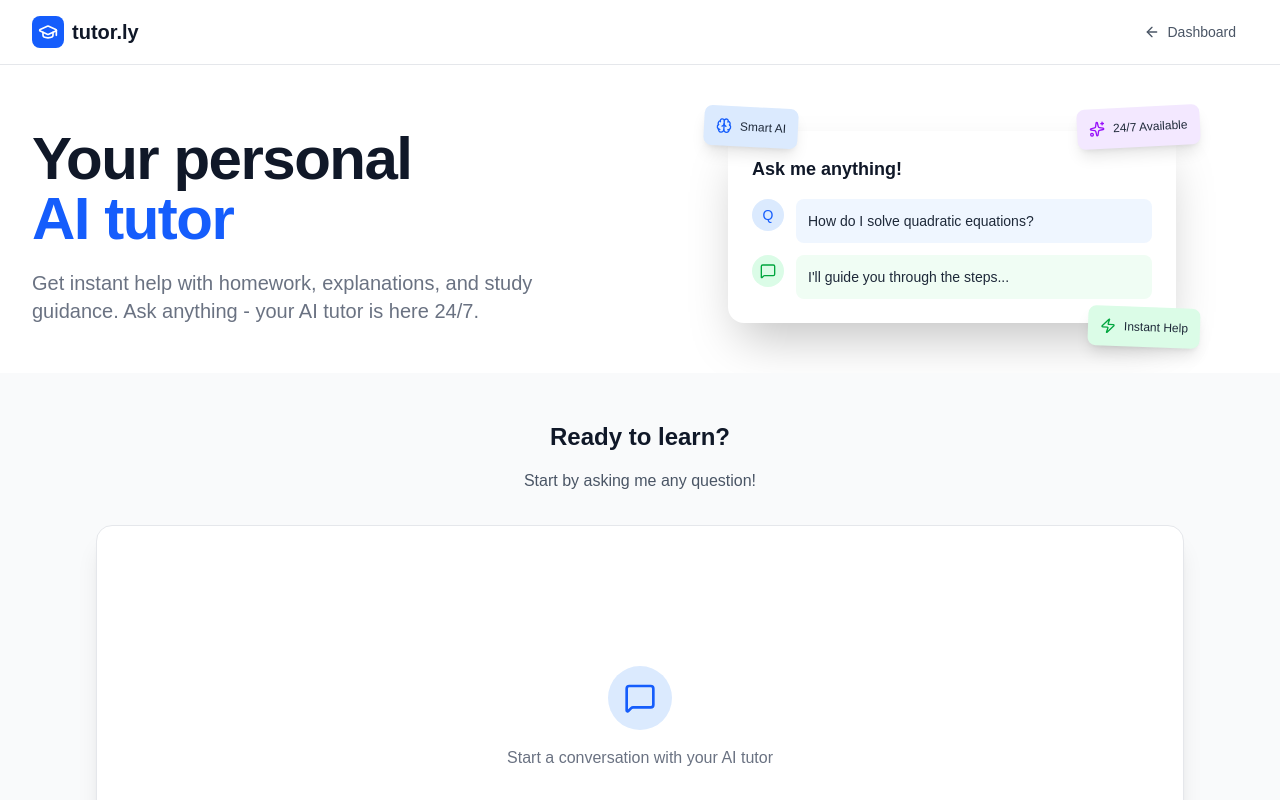
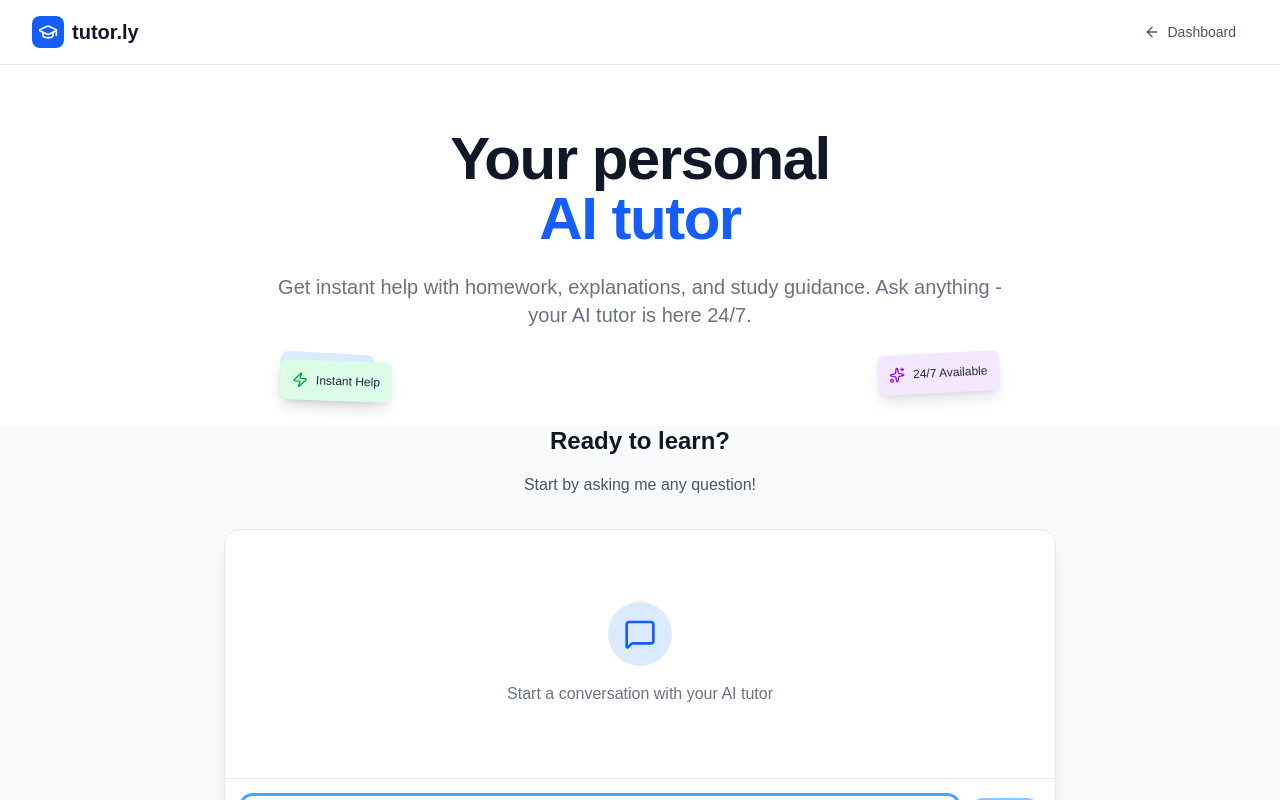
Before and after one commit to Pranavharshans/tutor.ly, a Next.js app: page /chat in a window 1280 px wide. Shown: the top 800 px of the page. Built offline with nearby package versions, Linux system fonts and the light colour scheme.

Commit message:
Remove preview box and enable full page scrolling in chat

```diff
--- a/src/app/chat/page.tsx
+++ b/src/app/chat/page.tsx
@@ -112,20 +112,18 @@ const ChatPage = () => {
       {/* Hero Section */}
       <section className="relative overflow-hidden bg-white pt-16 pb-12">
         <div className="max-w-7xl mx-auto px-4 sm:px-6 lg:px-8">
-          <div className="lg:grid lg:grid-cols-12 lg:gap-8">
-            <div className="sm:text-center md:max-w-2xl md:mx-auto lg:col-span-6 lg:text-left">
+          <div className="text-center">
             <h1 className="text-4xl font-bold text-gray-900 tracking-tight sm:text-5xl md:text-6xl">
               Your personal
               <span className="block text-blue-600">AI tutor</span>
             </h1>
-              <p className="mt-3 text-base text-gray-500 sm:mt-5 sm:text-xl lg:text-lg xl:text-xl">
+            <p className="mt-6 text-xl text-gray-500 max-w-3xl mx-auto">
               Get instant help with homework, explanations, and study guidance. Ask anything - your AI tutor is here 24/7.
             </p>
           </div>
 
-            <div className="mt-12 relative sm:max-w-lg sm:mx-auto lg:mt-0 lg:max-w-none lg:mx-0 lg:col-span-6 lg:flex lg:items-center">
-              <div className="relative mx-auto w-full rounded-lg lg:max-w-md">
-                {/* Floating Cards */}
+          {/* Floating decorative elements */}
+          <div className="mt-12 relative max-w-2xl mx-auto">
             <div className="absolute -top-6 -left-6 bg-blue-100 p-3 rounded-lg shadow-lg transform rotate-3 z-20">
               <div className="flex items-center space-x-2">
                 <Brain className="w-4 h-4 text-blue-600" />
@@ -138,35 +136,10 @@ const ChatPage = () => {
                 <span className="text-xs font-medium text-gray-800">24/7 Available</span>
               </div>
             </div>
-                <div className="absolute -bottom-6 -right-6 bg-green-100 p-3 rounded-lg shadow-lg transform rotate-2 z-20">
+            <div className="absolute -bottom-6 -left-6 bg-green-100 p-3 rounded-lg shadow-lg transform rotate-2 z-20">
               <div className="flex items-center space-x-2">
                 <Zap className="w-4 h-4 text-green-600" />
                 <span className="text-xs font-medium text-gray-800">Instant Help</span>
-                  </div>
-                </div>
-
-                {/* Main Preview Card */}
-                <div className="relative bg-white rounded-2xl p-6 shadow-2xl z-10">
-                  <h3 className="text-lg font-semibold text-gray-900 mb-4">Ask me anything!</h3>
-                  <div className="space-y-3">
-                    <div className="flex items-start space-x-3">
-                      <div className="w-8 h-8 bg-blue-100 rounded-full flex items-center justify-center flex-shrink-0">
-                        <span className="text-blue-600 text-sm font-medium">Q</span>
-                      </div>
-                      <div className="bg-blue-50 rounded-lg p-3 flex-1">
-                        <p className="text-sm text-gray-800">How do I solve quadratic equations?</p>
-                      </div>
-                    </div>
-                    <div className="flex items-start space-x-3">
-                      <div className="w-8 h-8 bg-green-100 rounded-full flex items-center justify-center flex-shrink-0">
-                        <MessageSquare className="w-4 h-4 text-green-600" />
-                      </div>
-                      <div className="bg-green-50 rounded-lg p-3 flex-1">
-                        <p className="text-sm text-gray-800">I'll guide you through the steps...</p>
-                      </div>
-                    </div>
-                  </div>
-                </div>
               </div>
             </div>
           </div>
@@ -174,8 +147,8 @@ const ChatPage = () => {
       </section>
 
       {/* Chat Section */}
-      <section className="py-12 bg-gray-50">
-        <div className="max-w-6xl mx-auto px-4 sm:px-6 lg:px-8">
+      <section className="pb-12 bg-gray-50">
+        <div className="max-w-4xl mx-auto px-4 sm:px-6 lg:px-8">
           {messages.length === 0 && (
             <div className="text-center mb-8">
               <h2 className="text-2xl font-bold text-gray-900 mb-4">Ready to learn?</h2>
@@ -184,11 +157,11 @@ const ChatPage = () => {
           )}
 
           {/* Chat Container */}
-          <div className="bg-white rounded-2xl shadow-xl border border-gray-200 overflow-hidden">
+          <div className="bg-white rounded-2xl shadow-xl border border-gray-200">
             {/* Messages Area */}
-            <div className="h-96 overflow-y-auto p-6">
+            <div className="p-6">
               {messages.length === 0 ? (
-                <div className="flex items-center justify-center h-full">
+                <div className="flex items-center justify-center py-12">
                   <div className="text-center">
                     <div className="w-16 h-16 bg-blue-100 rounded-full flex items-center justify-center mx-auto mb-4">
                       <MessageSquare className="w-8 h-8 text-blue-600" />
```
Lines whose indentation alone changed are shown as unchanged.
